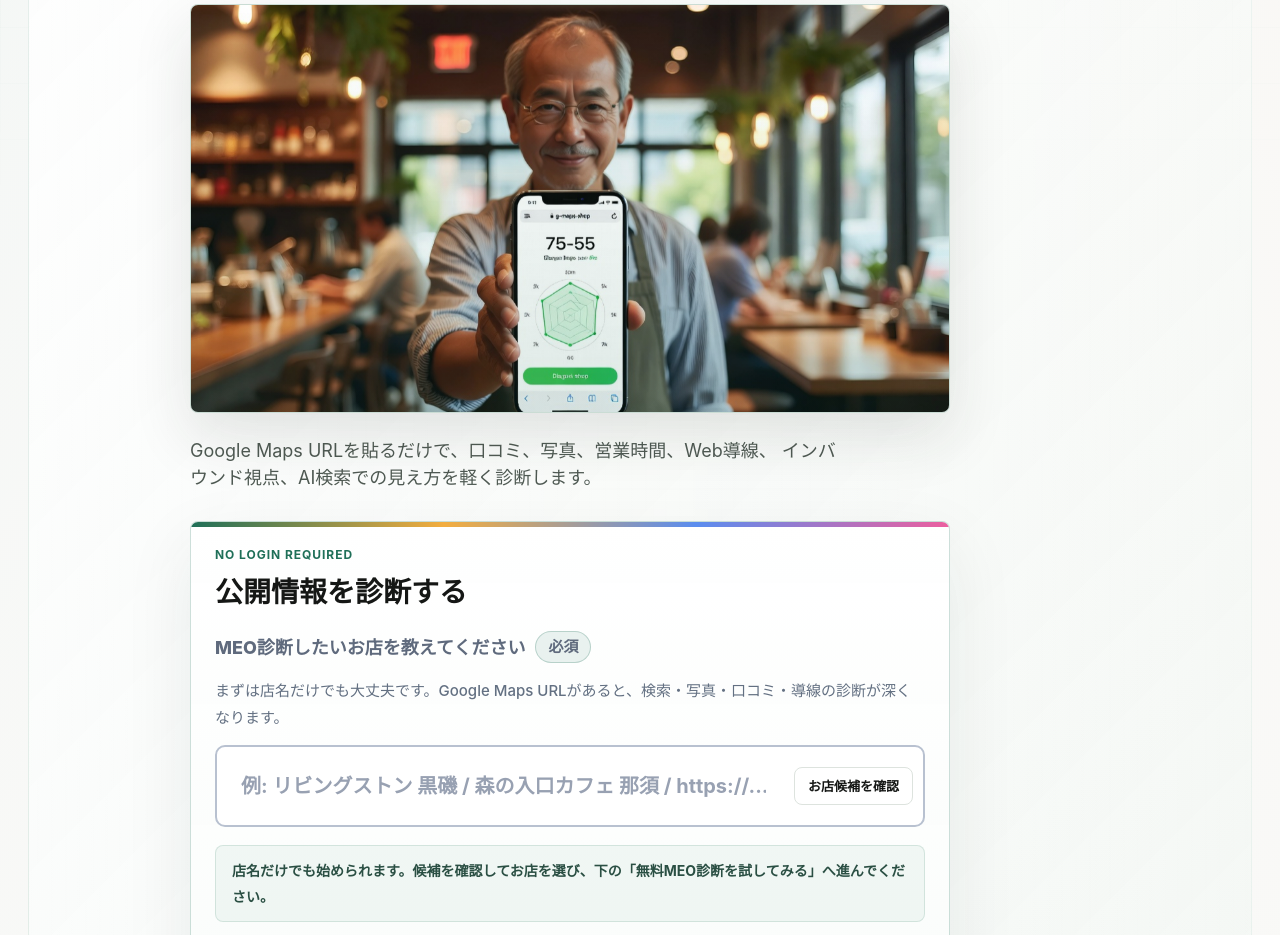
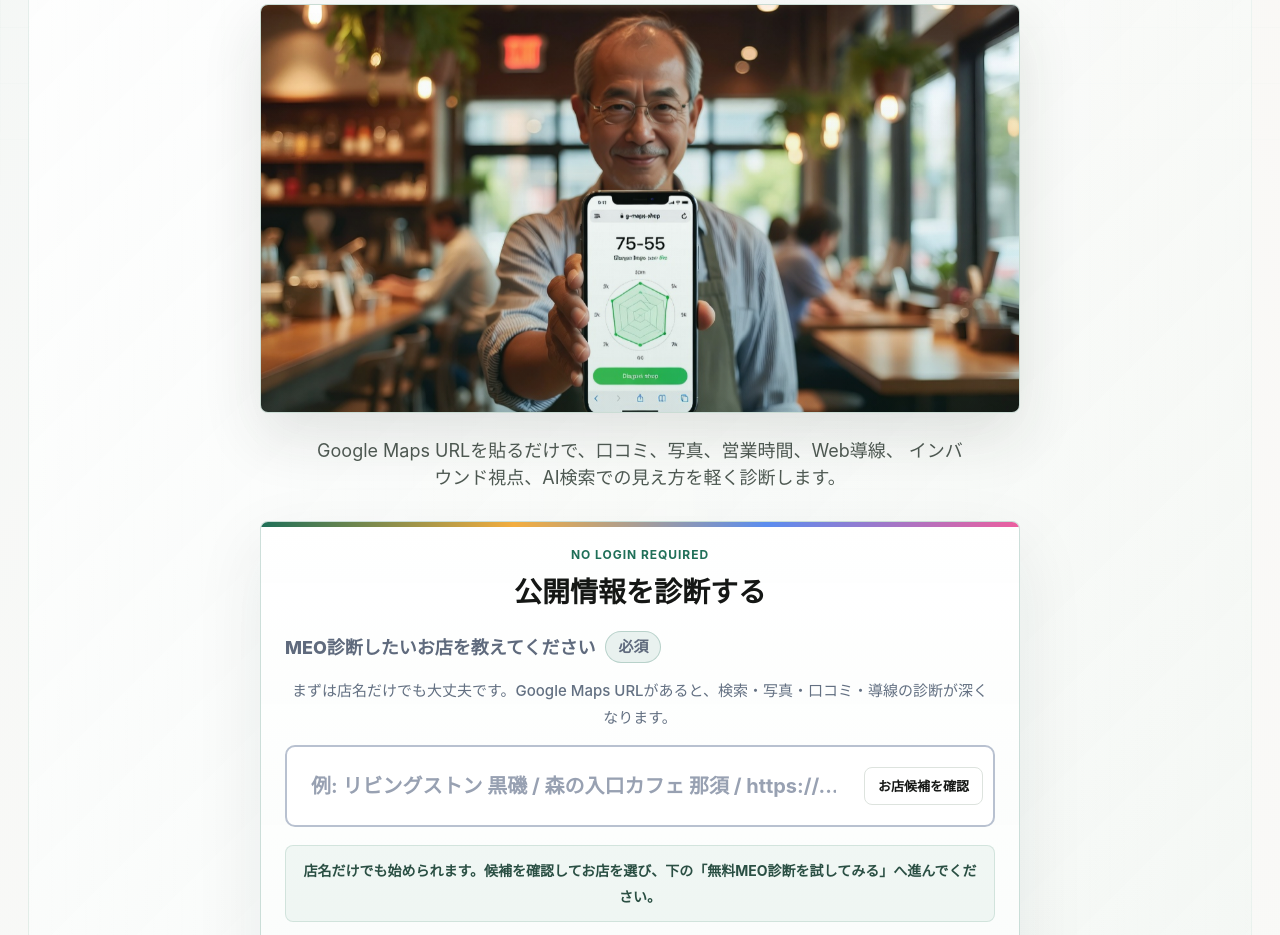
Before and after one commit to Mitt777/g-maps.shop, a website: page index.html in a window 1280 px wide. Shown: the part 365-1300 px from the top of the page. Drawn offline with Linux system fonts and the light colour scheme.

Commit message:
Center desktop hero column

```diff
--- a/styles.css
+++ b/styles.css
@@ -159,6 +159,7 @@ main {
 .hero-copy {
   max-width: 900px;
   margin: 0 auto;
+  text-align: center;
 }
 
 .eyebrow,
@@ -179,6 +180,8 @@ p {
 }
 
 h1 {
+  margin-left: auto;
+  margin-right: auto;
   margin-bottom: 24px;
   font-size: clamp(40px, 5vw, 64px);
   line-height: 1.08;
@@ -212,7 +215,7 @@ h1 {
   position: relative;
   width: min(100%, 760px);
   aspect-ratio: 16 / 8.6;
-  margin: 0 0 24px;
+  margin: 0 auto 24px;
   overflow: hidden;
   border: 1px solid rgba(31, 111, 88, 0.16);
   border-radius: 8px;
@@ -273,6 +276,8 @@ h3 {
 }
 
 .lead {
+  margin-left: auto;
+  margin-right: auto;
   margin-bottom: 30px;
   max-width: 660px;
   color: #4f5a53;
@@ -347,6 +352,8 @@ h3 {
 
 .analyzer-panel {
   max-width: 760px;
+  margin-left: auto;
+  margin-right: auto;
   position: relative;
   overflow: hidden;
   border-color: rgba(31, 111, 88, 0.22);
@@ -1483,6 +1490,10 @@ dd {
     flex-direction: column;
   }
 
+  .analyzer-panel {
+    text-align: left;
+  }
+
   .hero-copy > .eyebrow {
     margin-bottom: 8px;
     font-size: 10px;
```
